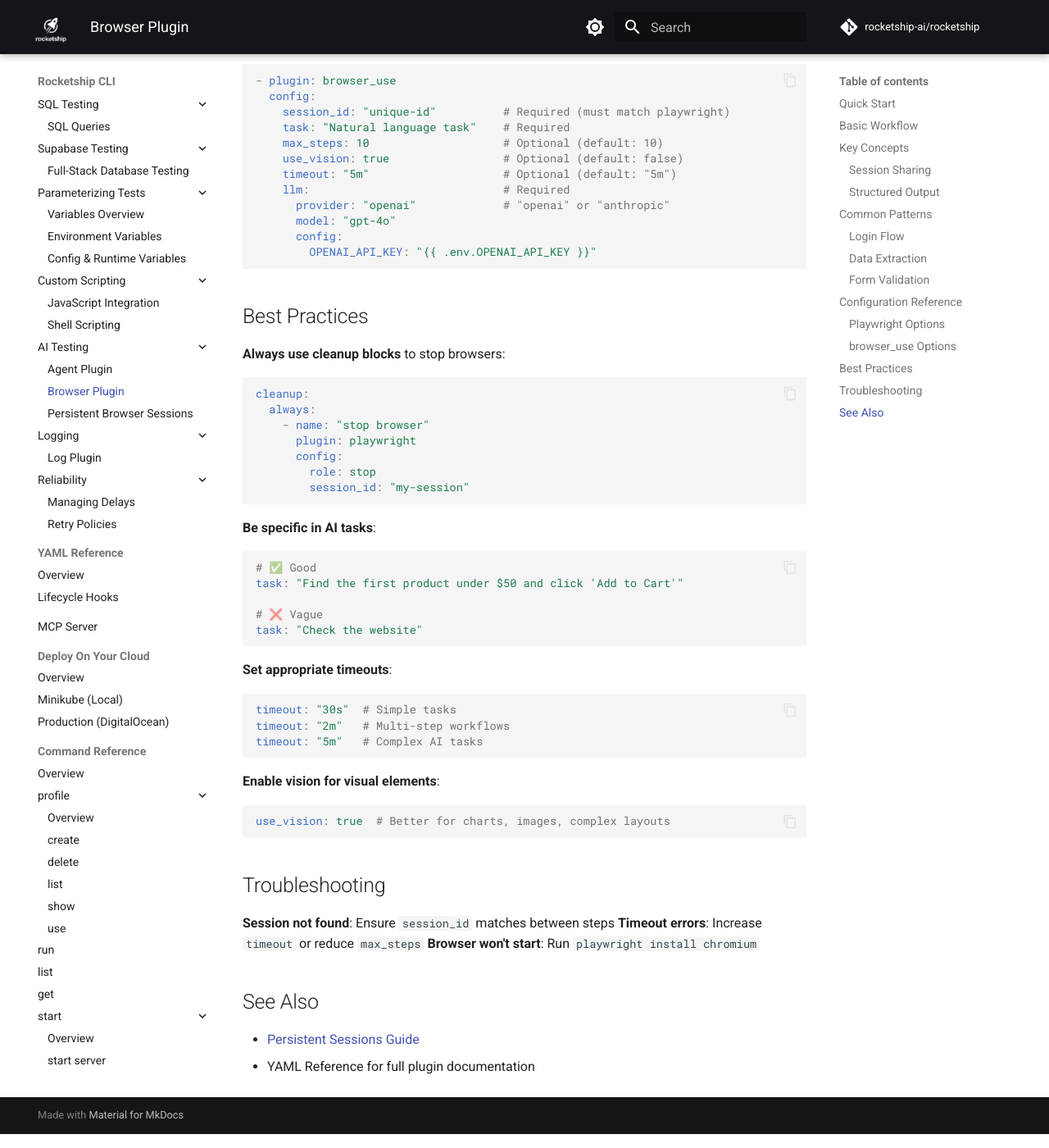
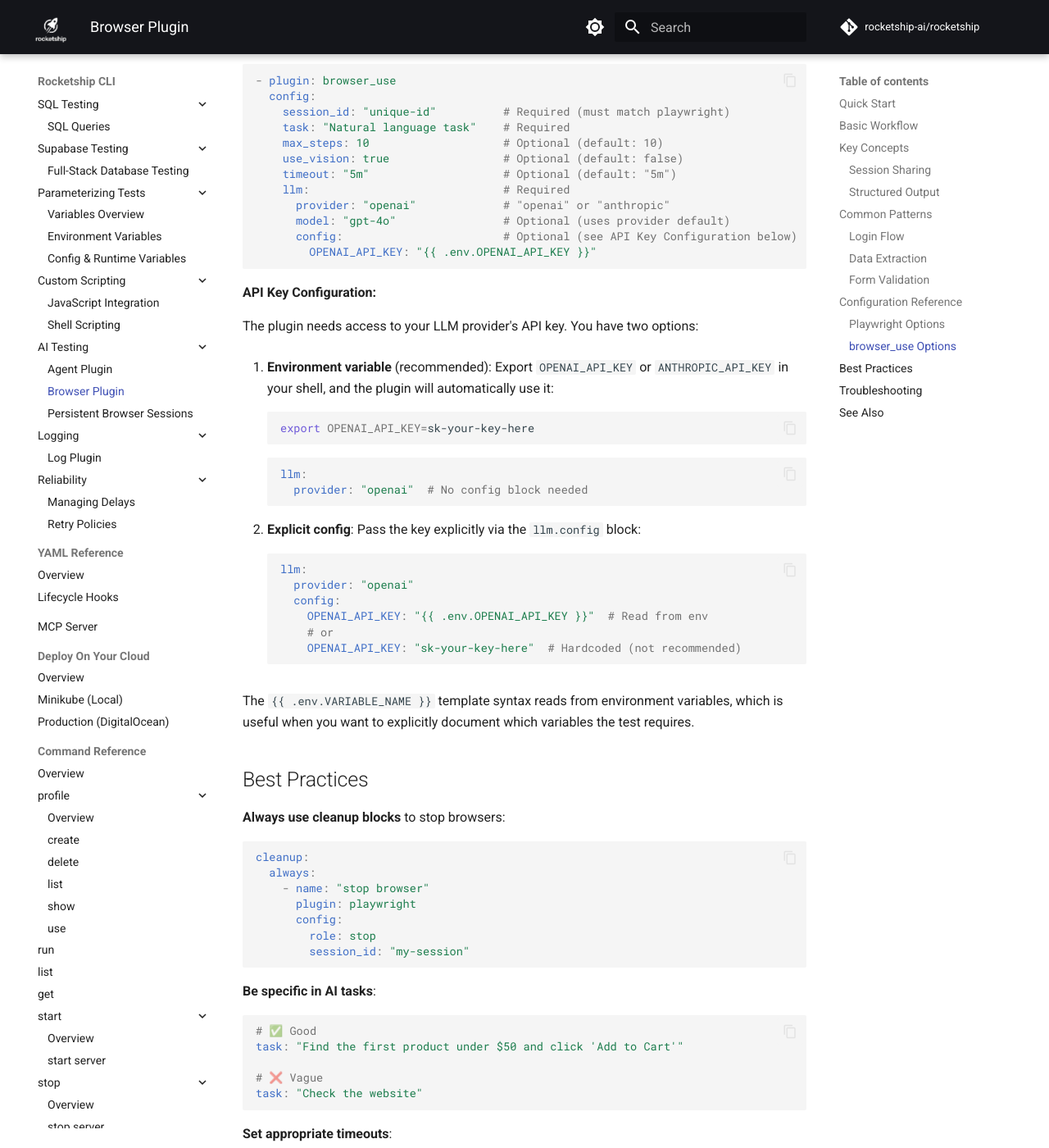
Before and after one commit to rocketship-ai/rocketship, an MkDocs documentation site: the page built from docs/src/examples/ai/browser-testing.md, in a window 1280 px wide and 1400 px high, scrolled down 3972 px. Shown: the whole window at 82% size. Built offline with MkDocs 1.6.1 and Material for MkDocs 9.7.7, drawn with Linux system fonts in a browser that asks for light colours; comment, search, counter and statistics services are not loaded.

Commit message:
Docs: Clarify browser_use API key configuration options
Added explicit documentation explaining that API keys can be provided via:
1. Environment variables (recommended, automatic)
2. Explicit llm.config block (optional, for documentation)

This clarifies that the llm.config.OPENAI_API_KEY is optional when
the environment variable is already set, which may not have been clear
from the examples that always showed the explicit config.

````diff
--- a/docs/src/examples/ai/browser-testing.md
+++ b/docs/src/examples/ai/browser-testing.md
@@ -201,10 +201,35 @@
     timeout: "5m"                    # Optional (default: "5m")
     llm:                             # Required
       provider: "openai"             # "openai" or "anthropic"
-      model: "gpt-4o"
-      config:
+      model: "gpt-4o"                # Optional (uses provider default)
+      config:                        # Optional (see API Key Configuration below)
         OPENAI_API_KEY: "{{ .env.OPENAI_API_KEY }}"
 ```
+
+**API Key Configuration:**
+
+The plugin needs access to your LLM provider's API key. You have two options:
+
+1. **Environment variable** (recommended): Export `OPENAI_API_KEY` or `ANTHROPIC_API_KEY` in your shell, and the plugin will automatically use it:
+   ```bash
+   export OPENAI_API_KEY=sk-your-key-here
+   ```
+   ```yaml
+   llm:
+     provider: "openai"  # No config block needed
+   ```
+
+2. **Explicit config**: Pass the key explicitly via the `llm.config` block:
+   ```yaml
+   llm:
+     provider: "openai"
+     config:
+       OPENAI_API_KEY: "{{ .env.OPENAI_API_KEY }}"  # Read from env
+       # or
+       OPENAI_API_KEY: "sk-your-key-here"  # Hardcoded (not recommended)
+   ```
+
+The `{{ .env.VARIABLE_NAME }}` template syntax reads from environment variables, which is useful when you want to explicitly document which variables the test requires.
 
 ## Best Practices
 
````
